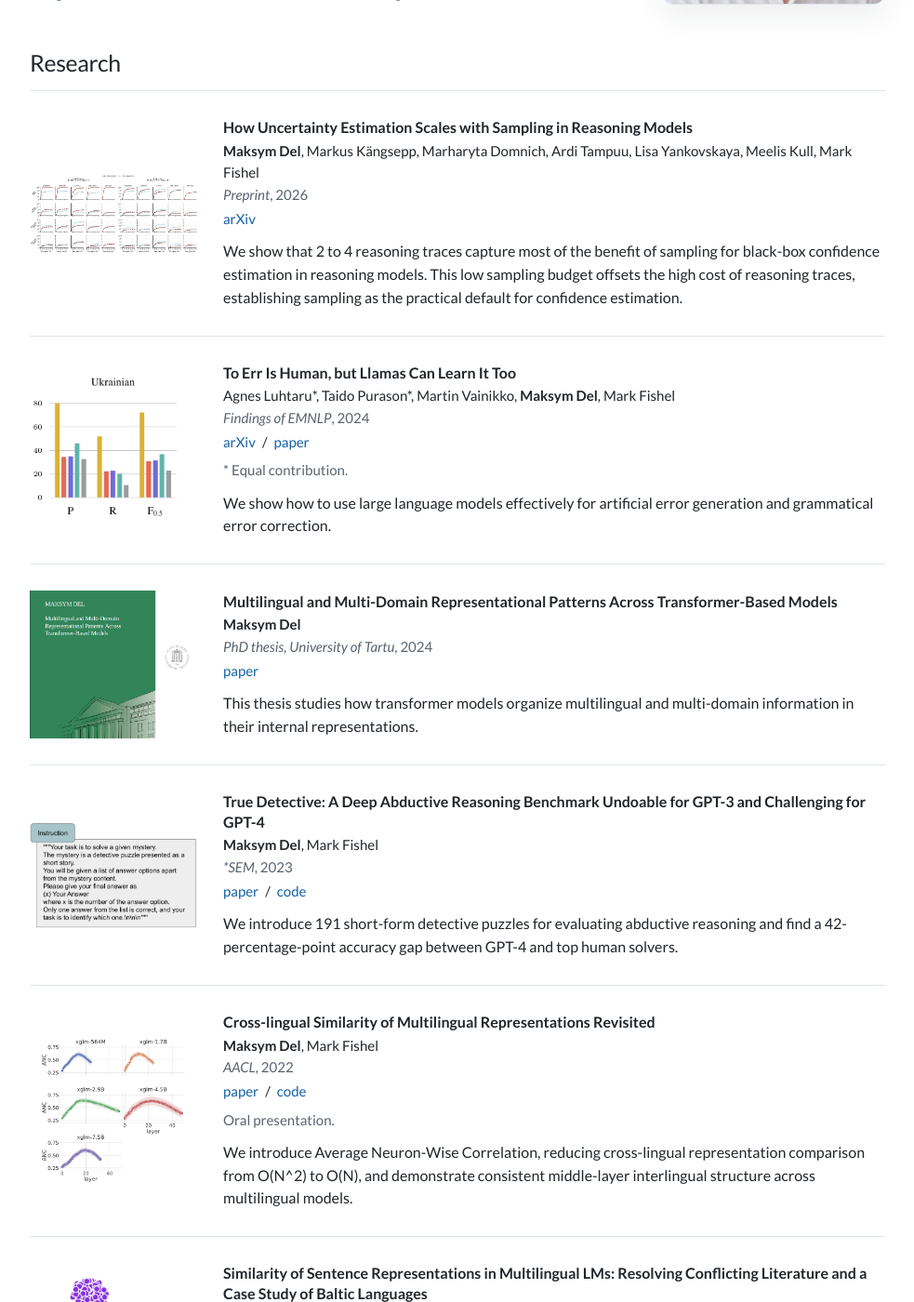
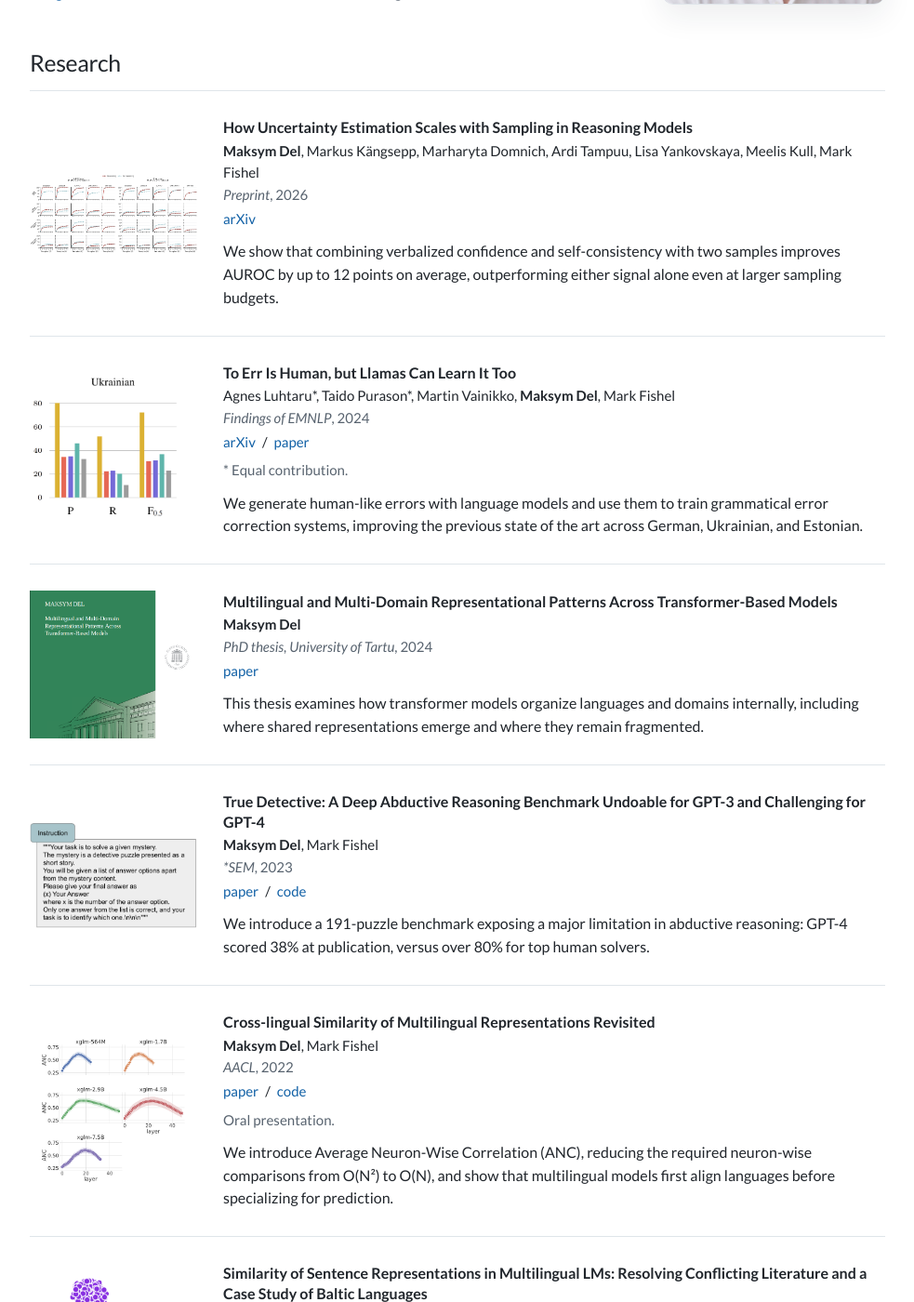
Before and after one commit to MaksymDel/maksymdel.github.io, a Jekyll site: the page built from index.html, in a window 1280 px wide and 1400 px high, scrolled down 283 px. Shown: the whole window at 93% size, without its empty margins (148-1131 px from the left). Built offline with Jekyll 4.4.1, drawn with Linux system fonts in a browser that asks for light colours; some of the changed text lies outside the part shown.

Commit message:
Refine research narrative

```diff
--- a/_config.yml
+++ b/_config.yml
@@ -1,6 +1,6 @@
 name: Maksym Del
 title: "Maksym Del | AI Researcher in LLM Reliability"
-description: "AI researcher focused on uncertainty estimation, capability evaluation, chain-of-thought monitoring, and interpretability for reasoning language models."
+description: "AI researcher studying language-model limitations, uncertainty estimation, capability evaluation, chain-of-thought monitoring, and interpretability for reliable deployment."
 url: "https://maksymdel.github.io"
 baseurl: ""
 avatar: /images/me2026.jpg
--- a/_data/publications.yml
+++ b/_data/publications.yml
@@ -5,7 +5,7 @@
   authors: "<strong>Maksym Del</strong>, Markus Kängsepp, Marharyta Domnich, Ardi Tampuu, Lisa Yankovskaya, Meelis Kull, Mark Fishel"
   venue: "Preprint"
   arxiv: https://arxiv.org/abs/2603.19118
-  description: "We show that 2 to 4 reasoning traces capture most of the benefit of sampling for black-box confidence estimation in reasoning models. This low sampling budget offsets the high cost of reasoning traces, establishing sampling as the practical default for confidence estimation."
+  description: "We show that combining verbalized confidence and self-consistency with two samples improves AUROC by up to 12 points on average, outperforming either signal alone even at larger sampling budgets."
 
 - title: "To Err Is Human, but Llamas Can Learn It Too"
   year: 2024
@@ -16,7 +16,7 @@
   arxiv: https://arxiv.org/abs/2403.05493
   paper: https://aclanthology.org/2024.findings-emnlp.727/
   note: "* Equal contribution."
-  description: "We show how to use large language models effectively for artificial error generation and grammatical error correction."
+  description: "We generate human-like errors with language models and use them to train grammatical error correction systems, improving the previous state of the art across German, Ukrainian, and Estonian."
 
 - title: "Multilingual and Multi-Domain Representational Patterns Across Transformer-Based Models"
   year: 2024
@@ -25,7 +25,7 @@
   authors: "<strong>Maksym Del</strong>"
   venue: "PhD thesis, University of Tartu"
   paper: https://hdl.handle.net/10062/105563
-  description: "This thesis studies how transformer models organize multilingual and multi-domain information in their internal representations."
+  description: "This thesis examines how transformer models organize languages and domains internally, including where shared representations emerge and where they remain fragmented."
 
 - title: "True Detective: A Deep Abductive Reasoning Benchmark Undoable for GPT-3 and Challenging for GPT-4"
   year: 2023
@@ -35,7 +35,7 @@
   venue: "*SEM"
   paper: https://aclanthology.org/2023.starsem-1.28/
   code: https://github.com/MaksymDel/true-detective
-  description: "We introduce 191 short-form detective puzzles for evaluating abductive reasoning and find a 42-percentage-point accuracy gap between GPT-4 and top human solvers."
+  description: "We introduce a 191-puzzle benchmark exposing a major limitation in abductive reasoning: GPT-4 scored 38% at publication, versus over 80% for top human solvers."
 
 - title: "Cross-lingual Similarity of Multilingual Representations Revisited"
   year: 2022
@@ -46,7 +46,7 @@
   paper: https://aclanthology.org/2022.aacl-main.15/
   code: https://github.com/TartuNLP/xsim
   note: "Oral presentation."
-  description: "We introduce Average Neuron-Wise Correlation, reducing cross-lingual representation comparison from O(N^2) to O(N), and demonstrate consistent middle-layer interlingual structure across multilingual models."
+  description: "We introduce Average Neuron-Wise Correlation (ANC), reducing the required neuron-wise comparisons from O(N²) to O(N), and show that multilingual models first align languages before specializing for prediction."
 
 - title: "Similarity of Sentence Representations in Multilingual LMs: Resolving Conflicting Literature and a Case Study of Baltic Languages"
   year: 2022
@@ -56,7 +56,7 @@
   venue: "Baltic Journal of Modern Computing"
   paper: https://doi.org/10.22364/bjmc.2022.10.3.07
   code: https://github.com/TartuNLP/xsim
-  description: "We reconcile conflicting findings about cross-lingual structure in multilingual language models and examine the representation of Baltic languages."
+  description: "We resolve conflicting findings about multilingual representations and show that most languages, including low-resource Baltic languages, share a cross-lingual space, while a few remain separate."
 
 - title: "Translation Transformers Rediscover Inherent Data Domains"
   year: 2021
@@ -67,7 +67,7 @@
   paper: https://aclanthology.org/2021.wmt-1.65/
   code: https://github.com/TartuNLP/xsim
   note: "* Equal contribution."
-  description: "We show that translation transformers separate inherent data domains internally and use this structure for unsupervised adaptation, improving in-browser English-to-Estonian translation by up to 1.6 BLEU."
+  description: "We show that translation models recover latent data domains, then reuse their representations for unsupervised adaptation, avoiding a separate language model and improving in-browser English-to-Estonian translation by up to 1.6 BLEU."
 
 - title: "Grammatical Error Correction and Style Transfer via Zero-shot Monolingual Translation"
   year: 2019
@@ -76,13 +76,13 @@
   authors: "Elizaveta Korotkova, Agnes Luhtaru, <strong>Maksym Del</strong>, Krista Liin, Daiga Deksne, Mark Fishel"
   venue: "Preprint"
   arxiv: https://arxiv.org/abs/1903.11283
-  description: "We perform grammatical error correction and style transfer with a single multilingual translation model, without task-specific training."
+  description: "We use a single multilingual translation model for grammatical error correction and style transfer, without task-specific training data."
 
 - title: "Phrase-based Unsupervised Machine Translation with Compositional Phrase Embeddings"
   year: 2018
   image: /images/unsup-mt.png
   image_alt: "Phrase-based unsupervised machine translation with compositional phrase embeddings"
-  authors: "<strong>Maksym Del</strong>, Andre Tattar, Mark Fishel"
+  authors: "<strong>Maksym Del</strong>, Andre Tättar, Mark Fishel"
   venue: "WMT"
   paper: https://aclanthology.org/W18-6407/
   description: "We propose compositional phrase embeddings for phrase-based unsupervised machine translation."
--- a/_layouts/default.html
+++ b/_layouts/default.html
@@ -69,7 +69,7 @@
         <div class="hero__copy">
           <h1>Maksym Del</h1>
           <p class="hero__bio">
-            AI researcher focused on making reasoning language models more reliable. I work on uncertainty estimation, capability evaluation, chain-of-thought monitoring, and interpretability. I am a Research Fellow at <a href="https://exai.ee/">EXAI</a> and the <a href="https://ut.ee/en">University of Tartu</a>, where I completed my PhD in Artificial Intelligence.
+            I study the limitations of language models, especially reasoning models, and how to make their deployment more reliable. My work spans uncertainty estimation, capability evaluation, chain-of-thought monitoring, and interpretability. I am a Research Fellow at <a href="https://exai.ee/">EXAI</a> and the <a href="https://ut.ee/en">University of Tartu</a>, where I completed my PhD in Artificial Intelligence.
           </p>
           <nav class="profile-links" aria-label="Professional profiles and contact">
             <a href="https://scholar.google.com/citations?user=EbtrluQAAAAJ&sortby=pubdate">Google Scholar</a>
```
